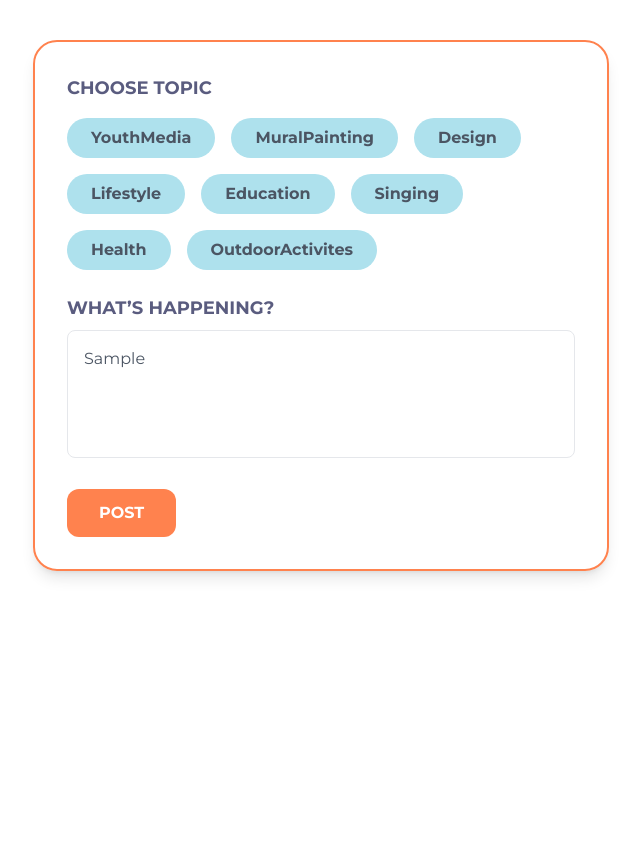
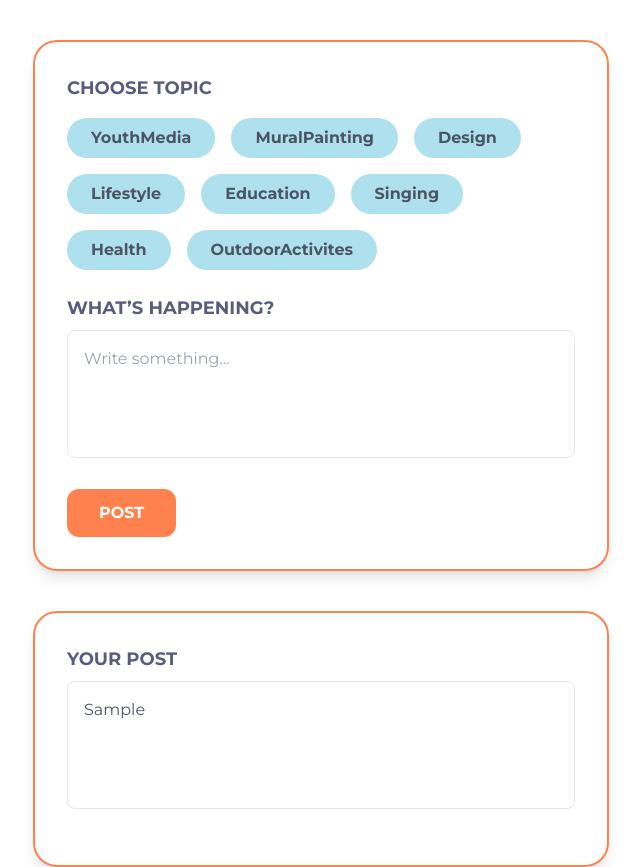
Before and after one commit to ccristina24/industry-project, a plain HTML site: page index.html in a window 1280 px wide. Both pictures are taken after typing "Sample" into the empty fields and a click on the button "POST". Shown: the whole page, without its empty margins (319-959 px from the left). Before the commit the page ends 800 px from the top, so only its background shows below. Drawn offline with nearby package versions, Linux system fonts and the light colour scheme.

Commit message:
creating the second container  making the button work with js

```diff
--- a/index.html
+++ b/index.html
@@ -37,10 +37,12 @@
   <body>
     <div
       class="max-w-xl mx-auto mt-10 bg-white bg-opacity-90 rounded-3xl border-2 border-primary-orange p-8 shadow-lg font-montserrat"
+      id="main-container"
     >
       <div class="mb-6">
-        <h1 class="text-lg font-bold text-darkprimary-blue mb-4">CHOOSE TOPIC</h1>
-
+        <h1 class="text-lg font-bold text-darkprimary-blue mb-4">
+          CHOOSE TOPIC
+        </h1>
         <div class="flex flex-wrap gap-4">
           <div
             class="bg-primary-blue text-gray-600 px-6 py-2 rounded-full font-semibold text-base"
@@ -84,20 +86,52 @@
           </div>
         </div>
       </div>
-
       <div class="mb-6">
-        <h2 class="text-lg font-bold text-darkprimary-blue mb-2">WHAT’S HAPPENING?</h2>
-
+        <h2 class="text-lg font-bold text-darkprimary-blue mb-2">
+          WHAT’S HAPPENING?
+        </h2>
         <textarea
-          class="w-full h-32 border rounded-lg p-4 text-gray-600 focus:outline-none focus:ring-2 focus:ring-orange-300 resize-none"
+          id="post-input"
+          class="w-full h-32 border rounded-lg p-4 text-gray-600 focus:outline-none focus:ring-2 focus:ring-primary-orange resize-none"
           placeholder="Write something..."
         ></textarea>
       </div>
       <button
-        class="bg-primary-orange text-white font-bold px-8 py-3 rounded-xl hover:bg-dark_primary-orange transition-colors"
+        id="post-btn"
+        class="bg-primary-orange text-white font-bold px-8 py-3 rounded-xl hover:bg-darkprimary-orange transition-colors"
       >
         POST
       </button>
     </div>
+
+    <!-- Second Cointainer -->
+    <div id="posts"></div>
+
+    <script>
+      const postBtn = document.getElementById("post-btn");
+      const postInput = document.getElementById("post-input");
+      const posts = document.getElementById("posts");
+
+      postBtn.addEventListener("click", () => {
+        const text = postInput.value.trim();
+        if (text) {
+          // Create a new container
+          const container = document.createElement("div");
+          container.className =
+            "max-w-xl mx-auto mt-10 bg-white bg-opacity-90 rounded-3xl border-2 border-primary-orange p-8 shadow-lg font-montserrat";
+          container.innerHTML = `
+            <div class="mb-6">
+              <h2 class="text-lg font-bold text-darkprimary-blue mb-2">YOUR POST</h2>
+              <div class="w-full min-h-32 border rounded-lg p-4 text-gray-600">${text.replace(
+                /\n/g,
+                "<br>"
+              )}</div>
+            </div>
+          `;
+          posts.appendChild(container);
+          postInput.value = "";
+        }
+      });
+    </script>
   </body>
 </html>
```
